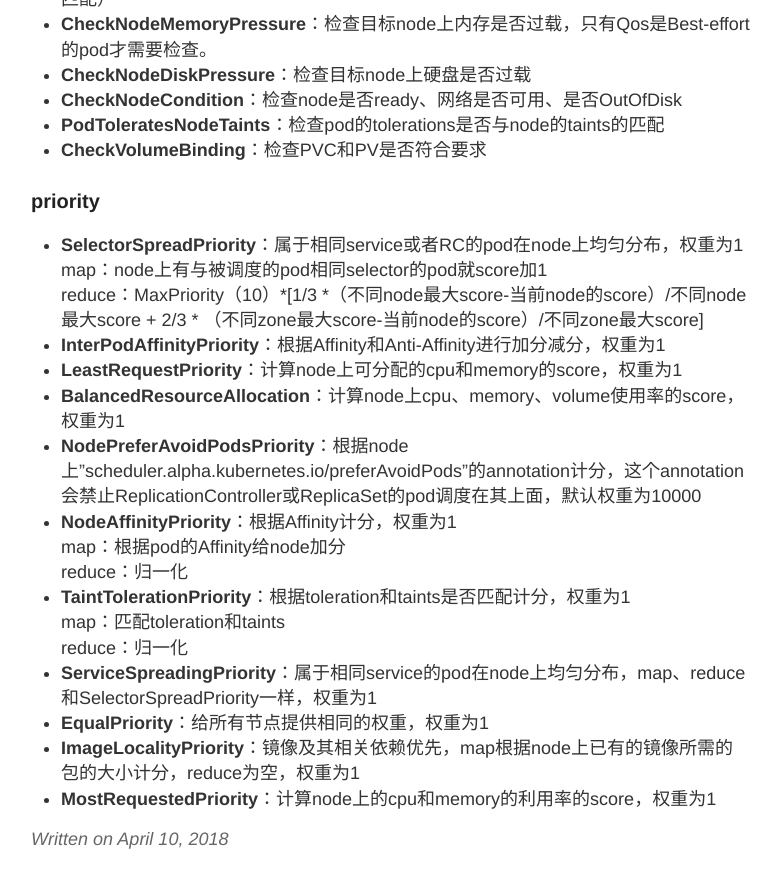
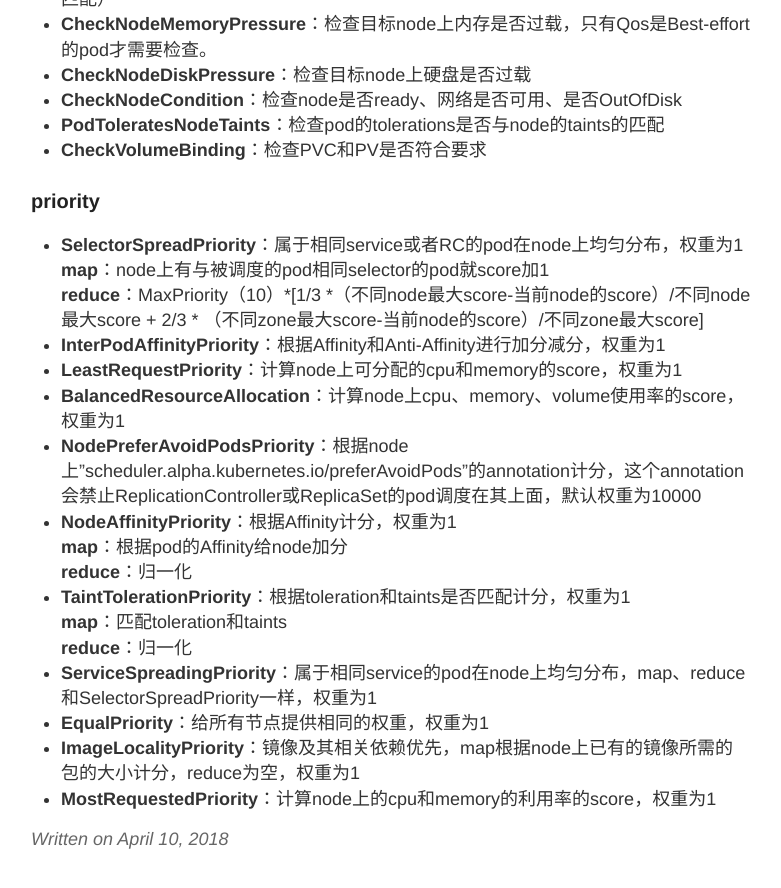
Before and after one commit to rocky-nupt/rocky-nupt.github.io, a Jekyll site: the page built from _posts/2018-4-10-kube-scheduler.md, in a window 1280 px wide and 900 px high, scrolled down 1799 px. Shown: the top 888 px of the window, without its empty margins (249-1030 px from the left). Built offline with Jekyll 4.4.1, drawn with Linux system fonts in a browser that asks for light colours.

```diff
--- a/_posts/2018-4-10-kube-scheduler.md
+++ b/_posts/2018-4-10-kube-scheduler.md
@@ -43,18 +43,18 @@ assume将pod的调度信息缓存到本地内存schedulerCache中，因为bind
 ### priority
 
 * **SelectorSpreadPriority**：属于相同service或者RC的pod在node上均匀分布，权重为1 <br />
-    map：node上有与被调度的pod相同selector的pod就score加1 <br />
-    reduce：MaxPriority（10）*[1/3 *（不同node最大score-当前node的score）/不同node最大score + 2/3 * （不同zone最大score-当前node的score）/不同zone最大score]
+    **map**：node上有与被调度的pod相同selector的pod就score加1 <br />
+    **reduce**：MaxPriority（10）*[1/3 *（不同node最大score-当前node的score）/不同node最大score + 2/3 * （不同zone最大score-当前node的score）/不同zone最大score]
 * **InterPodAffinityPriority**：根据Affinity和Anti-Affinity进行加分减分，权重为1
 * **LeastRequestPriority**：计算node上可分配的cpu和memory的score，权重为1
 * **BalancedResourceAllocation**：计算node上cpu、memory、volume使用率的score，权重为1
 * **NodePreferAvoidPodsPriority**：根据node上"scheduler.alpha.kubernetes.io/preferAvoidPods”的annotation计分，这个annotation会禁止ReplicationController或ReplicaSet的pod调度在其上面，默认权重为10000
 * **NodeAffinityPriority**：根据Affinity计分，权重为1 <br />
-    map：根据pod的Affinity给node加分 <br />
-    reduce：归一化
+    **map**：根据pod的Affinity给node加分 <br />
+    **reduce**：归一化
 * **TaintTolerationPriority**：根据toleration和taints是否匹配计分，权重为1 <br />
-    map：匹配toleration和taints <br />
-    reduce：归一化
+    **map**：匹配toleration和taints <br />
+    **reduce**：归一化
 * **ServiceSpreadingPriority**：属于相同service的pod在node上均匀分布，map、reduce和SelectorSpreadPriority一样，权重为1
 * **EqualPriority**：给所有节点提供相同的权重，权重为1
 * **ImageLocalityPriority**：镜像及其相关依赖优先，map根据node上已有的镜像所需的包的大小计分，reduce为空，权重为1
```
